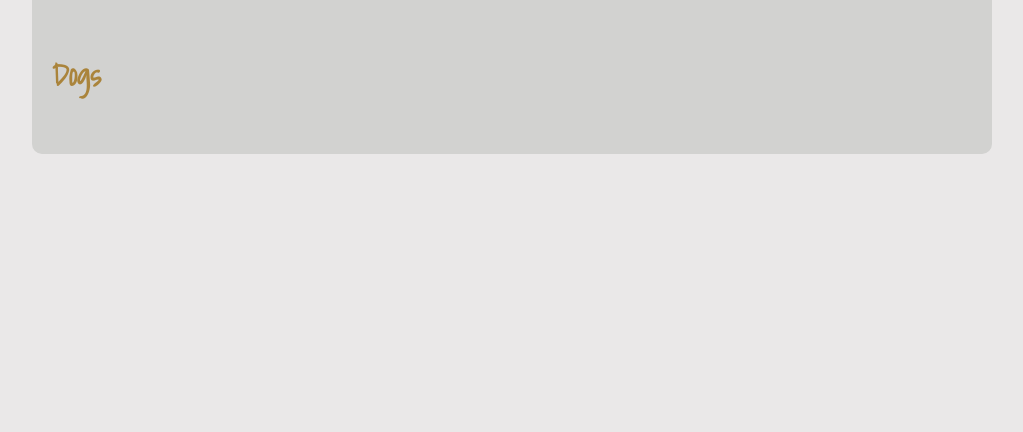
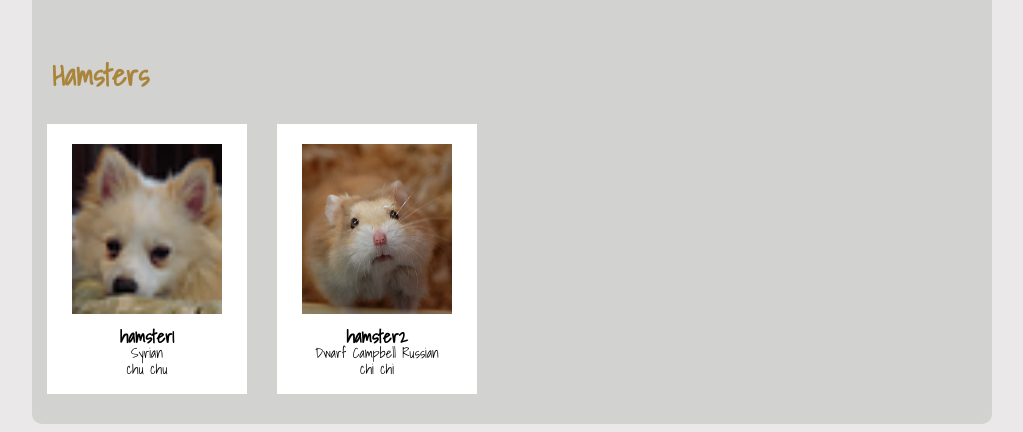
Before and after one commit to sonikatanwani/gitPractice, a plain HTML site: page index.html in a window 1280 px wide. Shown: the part 1011-1443 px from the top of the page, without its empty margins (128-1151 px from the left). Before the commit the page ends 1173 px from the top, so only its background shows below. Drawn offline with Linux system fonts and the light colour scheme.

Commit message:
feat02 modified corrected

```diff
--- a/hamster.js
+++ b/hamster.js
@@ -23,6 +23,6 @@ for (i=0;i < hamsterArray.length; i++) {
     var animalDiv = document.createElement('div');
     animalDiv.className = 'animalContainer'
     animalDiv.innerHTML = '<div class="animalContent"><img class="animalImg" src="'+img+'" /><p class="name">'+name+'</p><p class="breed">'+breed+'</p><p class="sound">'+sound+'</p></div>';
-    var sectionContainer = document.getElementById('dogs');
+    var sectionContainer = document.getElementById('hamsters');
     sectionContainer.appendChild(animalDiv);
 }
--- a/index.html
+++ b/index.html
@@ -89,8 +89,8 @@
 		<div class="animalSection" id="dogs">
 			<h2>Dogs</h2>
 		</div>
-		<div class="animalSection" id="hamster">
-			<h2>Dogs</h2>
+		<div class="animalSection" id="hamsters">
+			<h2>Hamsters</h2>
 		</div>
 	</div>
 
```
